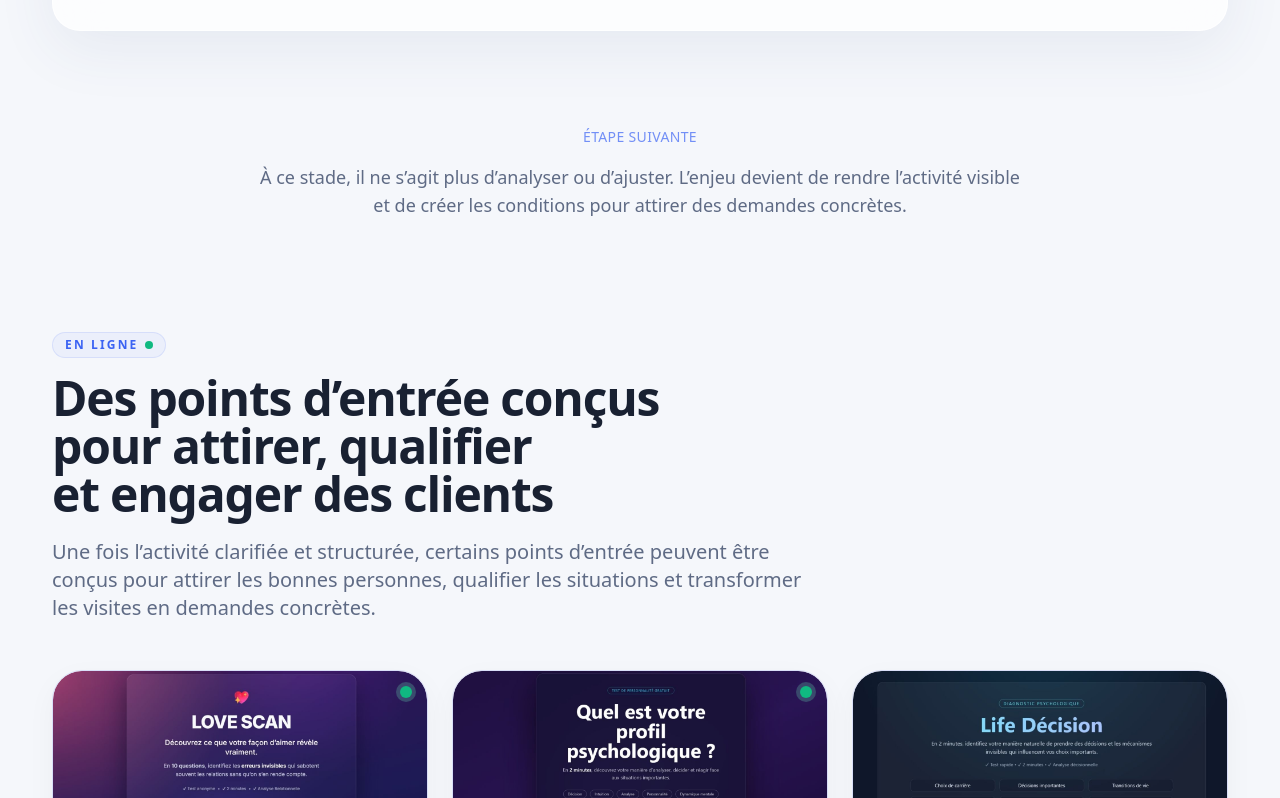
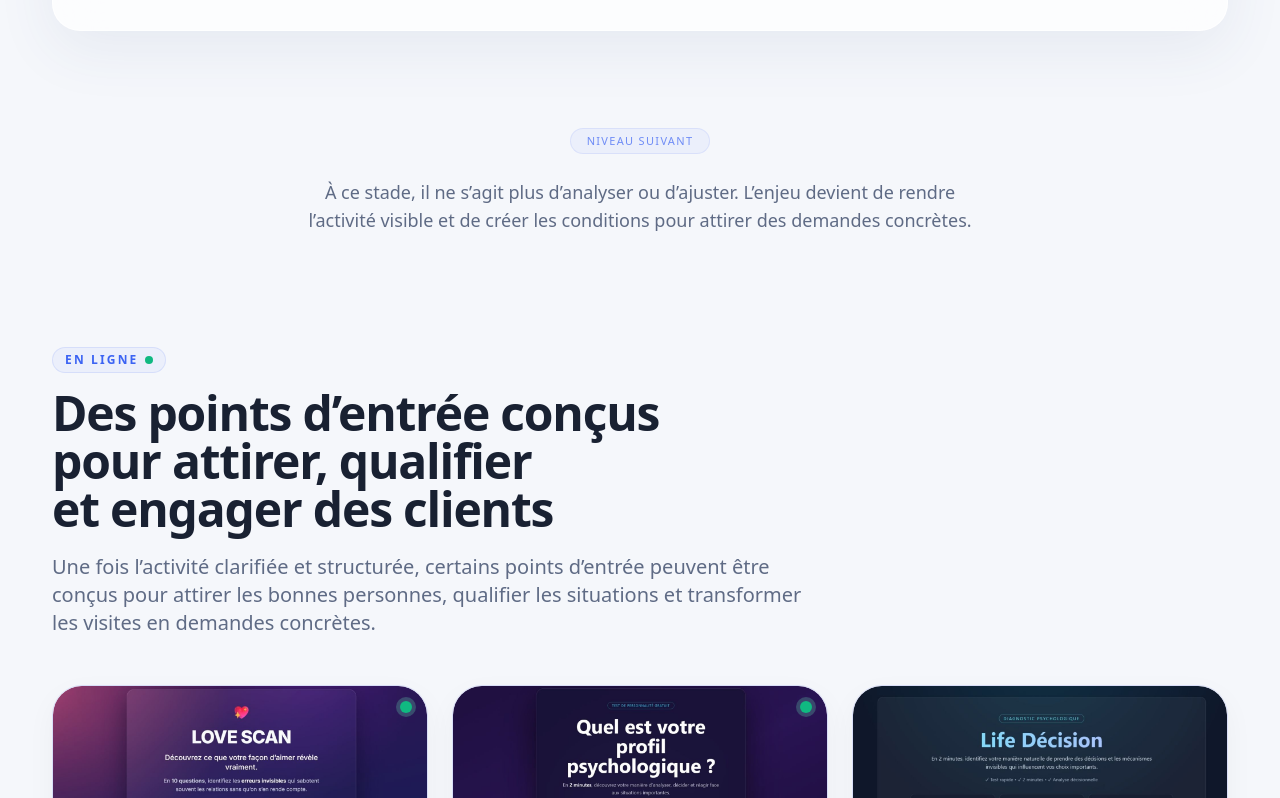
Before and after one commit to arnaudcrestey/portail-site-vitrine, a Next.js app: page /concepts in a window 1280 px wide. Shown: the part 3042-3840 px from the top of the page. Built offline with nearby package versions, Linux system fonts and the light colour scheme.

Commit message:
Update page.tsx

```diff
--- a/app/concepts/page.tsx
+++ b/app/concepts/page.tsx
@@ -138,16 +138,18 @@ export default function ConceptsPage() {
 
       <section className="section-spacing pt-0">
   <div className="container-layout">
-    <div className="mx-auto max-w-3xl text-center">
-      <p className="text-sm font-medium tracking-wide text-primary/70 uppercase">
-        Étape suivante
+    <div className="mx-auto max-w-2xl text-center">
+
+      <span className="inline-flex items-center justify-center rounded-full border border-primary/10 bg-primary/5 px-4 py-1 text-[11px] font-medium tracking-[0.12em] text-primary/70 uppercase">
+        Niveau suivant
+      </span>
+
+      <p className="mt-6 text-base leading-relaxed text-muted-foreground sm:text-lg">
+        À ce stade, il ne s’agit plus d’analyser ou d’ajuster.
+        L’enjeu devient de rendre l’activité visible et de créer les conditions
+        pour attirer des demandes concrètes.
       </p>
 
-      <p className="mt-4 text-base leading-relaxed text-muted-foreground sm:text-lg">
-        À ce stade, il ne s’agit plus d’analyser ou d’ajuster.
-        L’enjeu devient de rendre l’activité visible et de créer
-        les conditions pour attirer des demandes concrètes.
-      </p>
     </div>
   </div>
 </section>
```
